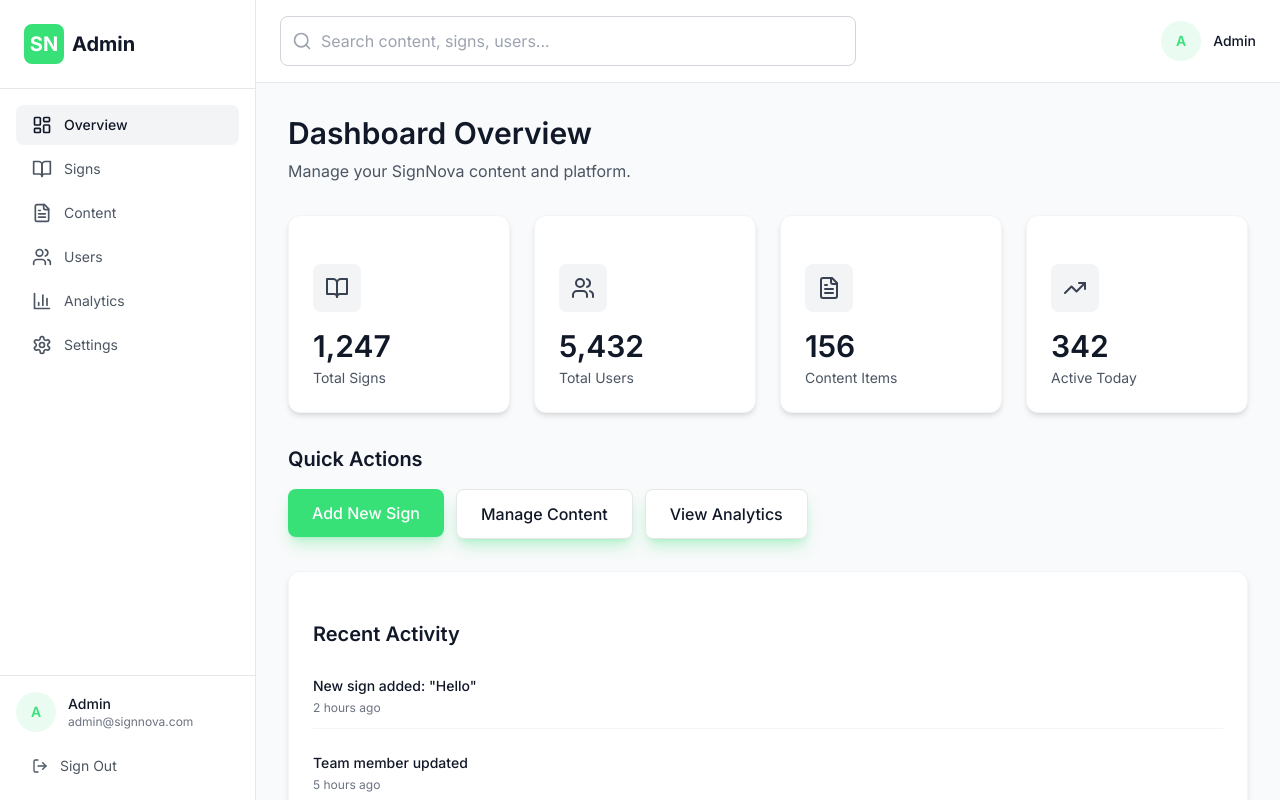
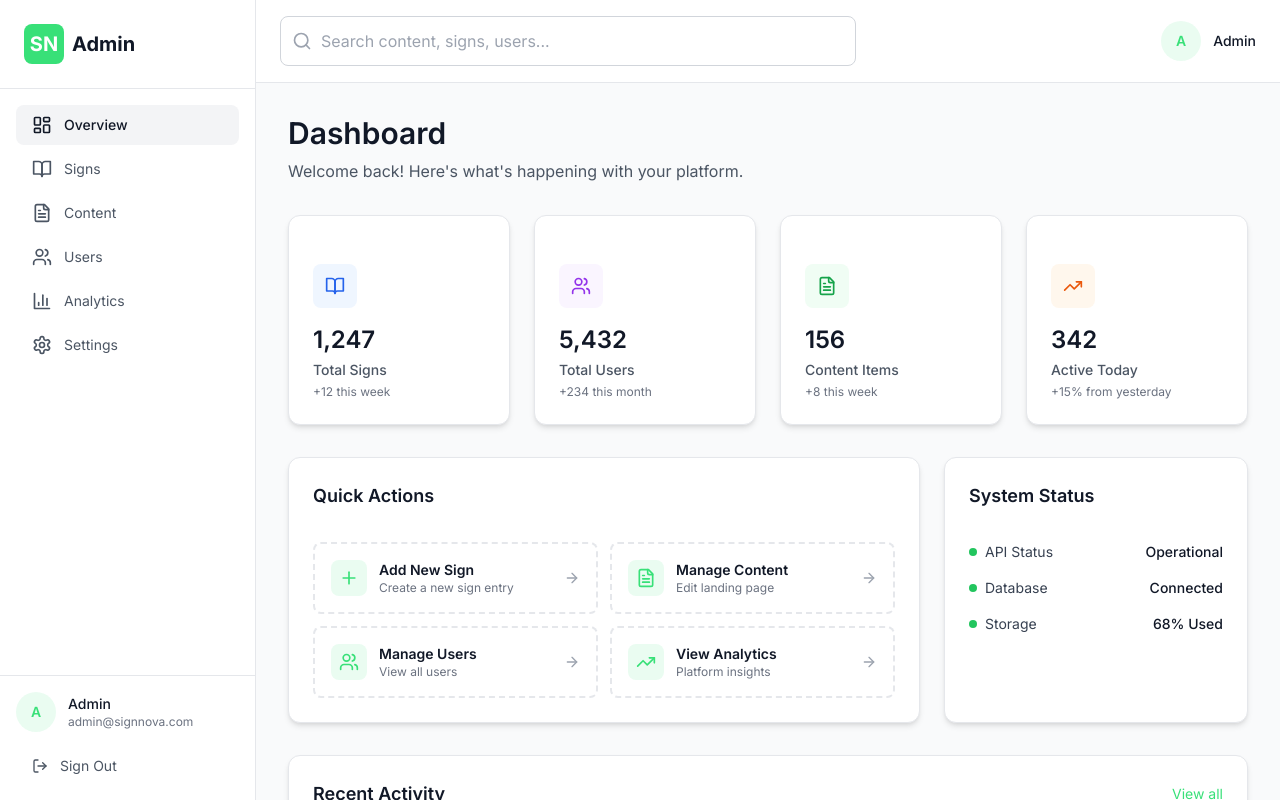
Before and after one commit to Romaric250/signbrige-web, a Next.js app: page /overview in a window 1280 px wide. Built offline with nearby package versions, Linux system fonts and the light colour scheme; no server answers.

Commit message:
feat: website coming to live

```diff
--- a/app/(dashboard)/overview/page.tsx
+++ b/app/(dashboard)/overview/page.tsx
@@ -1,30 +1,96 @@
 'use client'
 
 import React from 'react'
-import { BookOpen, Users, FileText, TrendingUp } from 'lucide-react'
-import { Card, CardContent } from '@/components/ui/Card'
+import { BookOpen, Users, FileText, TrendingUp, Plus, ArrowRight, Clock, CheckCircle } from 'lucide-react'
+import { Card, CardContent, CardHeader, CardTitle } from '@/components/ui/Card'
 import Link from 'next/link'
 import Button from '@/components/ui/Button'
 
 const OverviewPage: React.FC = () => {
   const stats = [
-    { icon: BookOpen, label: 'Total Signs', value: '1,247', href: '/dictionary' },
-    { icon: Users, label: 'Total Users', value: '5,432', href: '/users' },
-    { icon: FileText, label: 'Content Items', value: '156', href: '/content' },
-    { icon: TrendingUp, label: 'Active Today', value: '342', href: '/analytics' },
+    {
+      icon: BookOpen,
+      label: 'Total Signs',
+      value: '1,247',
+      change: '+12 this week',
+      href: '/dictionary',
+      color: 'bg-blue-50',
+      iconColor: 'text-blue-600'
+    },
+    {
+      icon: Users,
+      label: 'Total Users',
+      value: '5,432',
+      change: '+234 this month',
+      href: '/users',
+      color: 'bg-purple-50',
+      iconColor: 'text-purple-600'
+    },
+    {
+      icon: FileText,
+      label: 'Content Items',
+      value: '156',
+      change: '+8 this week',
+      href: '/content',
+      color: 'bg-green-50',
+      iconColor: 'text-green-600'
+    },
+    {
+      icon: TrendingUp,
+      label: 'Active Today',
+      value: '342',
+      change: '+15% from yesterday',
+      href: '/analytics',
+      color: 'bg-orange-50',
+      iconColor: 'text-orange-600'
+    },
   ]
 
-  const quickActions = [
-    { label: 'Add New Sign', href: '/dictionary?action=create', color: 'bg-primary text-white hover:bg-primary-dark' },
-    { label: 'Manage Content', href: '/content', color: 'bg-white text-gray-900 border border-gray-200 hover:bg-gray-50' },
-    { label: 'View Analytics', href: '/analytics', color: 'bg-white text-gray-900 border border-gray-200 hover:bg-gray-50' },
+  const recentActivity = [
+    {
+      id: 1,
+      type: 'sign',
+      title: 'New sign added: "Hello"',
+      description: 'Added to ASL dictionary',
+      time: '2 hours ago',
+      icon: BookOpen,
+      iconColor: 'text-blue-600'
+    },
+    {
+      id: 2,
+      type: 'team',
+      title: 'Team member updated',
+      description: 'Updated bio for Sarah Johnson',
+      time: '5 hours ago',
+      icon: Users,
+      iconColor: 'text-purple-600'
+    },
+    {
+      id: 3,
+      type: 'content',
+      title: 'Content published',
+      description: 'Published new feature card',
+      time: '1 day ago',
+      icon: FileText,
+      iconColor: 'text-green-600'
+    },
+    {
+      id: 4,
+      type: 'sign',
+      title: 'Sign edited: "Thank You"',
+      description: 'Updated video and description',
+      time: '2 days ago',
+      icon: BookOpen,
+      iconColor: 'text-blue-600'
+    },
   ]
 
   return (
-    <div className="p-8">
+    <div className="p-8 max-w-7xl mx-auto">
+      {/* Header */}
       <div className="mb-8">
-        <h1 className="text-3xl font-semibold text-gray-900 mb-2">Dashboard Overview</h1>
-        <p className="text-gray-600">Manage your SignNova content and platform.</p>
+        <h1 className="text-3xl font-semibold text-gray-900 mb-2">Dashboard</h1>
+        <p className="text-gray-600">Welcome back! Here's what's happening with your platform.</p>
       </div>
 
       {/* Stats Grid */}
@@ -33,15 +99,18 @@ const OverviewPage: React.FC = () => {
           const Icon = stat.icon
           return (
             <Link key={stat.label} href={stat.href}>
-              <Card hover className="h-full">
+              <Card hover className="h-full border border-gray-200">
                 <CardContent className="pt-6">
-                  <div className="flex items-center justify-between mb-4">
-                    <div className="p-3 rounded-lg bg-gray-100">
-                      <Icon className="h-6 w-6 text-gray-700" />
+                  <div className="flex items-start justify-between mb-4">
+                    <div className={`p-3 rounded-lg ${stat.color}`}>
+                      <Icon className={`h-5 w-5 ${stat.iconColor}`} />
                     </div>
                   </div>
-                  <p className="text-3xl font-semibold text-gray-900 mb-1">{stat.value}</p>
-                  <p className="text-sm text-gray-600">{stat.label}</p>
+                  <div className="space-y-1">
+                    <p className="text-2xl font-semibold text-gray-900">{stat.value}</p>
+                    <p className="text-sm font-medium text-gray-600">{stat.label}</p>
+                    <p className="text-xs text-gray-500">{stat.change}</p>
+                  </div>
                 </CardContent>
               </Card>
             </Link>
@@ -49,43 +118,140 @@ const OverviewPage: React.FC = () => {
         })}
       </div>
 
+      {/* Main Content Grid */}
+      <div className="grid grid-cols-1 lg:grid-cols-3 gap-6 mb-8">
         {/* Quick Actions */}
-      <div className="mb-8">
-        <h2 className="text-xl font-semibold text-gray-900 mb-4">Quick Actions</h2>
-        <div className="flex flex-wrap gap-3">
-          {quickActions.map((action) => (
-            <Link key={action.label} href={action.href}>
-              <Button className={action.color}>
-                {action.label}
-              </Button>
+        <Card className="lg:col-span-2 border border-gray-200">
+          <CardHeader className="pb-4">
+            <div className="flex items-center justify-between">
+              <CardTitle className="text-lg font-semibold">Quick Actions</CardTitle>
+            </div>
+          </CardHeader>
+          <CardContent>
+            <div className="grid grid-cols-1 sm:grid-cols-2 gap-3">
+              <Link href="/dictionary?action=create">
+                <div className="p-4 rounded-lg border-2 border-dashed border-gray-200 hover:border-primary hover:bg-primary/5 transition-all cursor-pointer group">
+                  <div className="flex items-center gap-3">
+                    <div className="p-2 rounded-lg bg-primary/10 group-hover:bg-primary/20 transition-colors">
+                      <Plus className="h-5 w-5 text-primary" />
+                    </div>
+                    <div className="flex-1">
+                      <p className="text-sm font-semibold text-gray-900">Add New Sign</p>
+                      <p className="text-xs text-gray-500">Create a new sign entry</p>
+                    </div>
+                    <ArrowRight className="h-4 w-4 text-gray-400 group-hover:text-primary transition-colors" />
+                  </div>
+                </div>
               </Link>
-          ))}
+              <Link href="/content">
+                <div className="p-4 rounded-lg border-2 border-dashed border-gray-200 hover:border-primary hover:bg-primary/5 transition-all cursor-pointer group">
+                  <div className="flex items-center gap-3">
+                    <div className="p-2 rounded-lg bg-primary/10 group-hover:bg-primary/20 transition-colors">
+                      <FileText className="h-5 w-5 text-primary" />
                     </div>
+                    <div className="flex-1">
+                      <p className="text-sm font-semibold text-gray-900">Manage Content</p>
+                      <p className="text-xs text-gray-500">Edit landing page</p>
+                    </div>
+                    <ArrowRight className="h-4 w-4 text-gray-400 group-hover:text-primary transition-colors" />
+                  </div>
+                </div>
+              </Link>
+              <Link href="/users">
+                <div className="p-4 rounded-lg border-2 border-dashed border-gray-200 hover:border-primary hover:bg-primary/5 transition-all cursor-pointer group">
+                  <div className="flex items-center gap-3">
+                    <div className="p-2 rounded-lg bg-primary/10 group-hover:bg-primary/20 transition-colors">
+                      <Users className="h-5 w-5 text-primary" />
+                    </div>
+                    <div className="flex-1">
+                      <p className="text-sm font-semibold text-gray-900">Manage Users</p>
+                      <p className="text-xs text-gray-500">View all users</p>
+                    </div>
+                    <ArrowRight className="h-4 w-4 text-gray-400 group-hover:text-primary transition-colors" />
+                  </div>
+                </div>
+              </Link>
+              <Link href="/analytics">
+                <div className="p-4 rounded-lg border-2 border-dashed border-gray-200 hover:border-primary hover:bg-primary/5 transition-all cursor-pointer group">
+                  <div className="flex items-center gap-3">
+                    <div className="p-2 rounded-lg bg-primary/10 group-hover:bg-primary/20 transition-colors">
+                      <TrendingUp className="h-5 w-5 text-primary" />
+                    </div>
+                    <div className="flex-1">
+                      <p className="text-sm font-semibold text-gray-900">View Analytics</p>
+                      <p className="text-xs text-gray-500">Platform insights</p>
+                    </div>
+                    <ArrowRight className="h-4 w-4 text-gray-400 group-hover:text-primary transition-colors" />
+                  </div>
+                </div>
+              </Link>
+            </div>
+          </CardContent>
+        </Card>
+
+        {/* System Status */}
+        <Card className="border border-gray-200">
+          <CardHeader className="pb-4">
+            <CardTitle className="text-lg font-semibold">System Status</CardTitle>
+          </CardHeader>
+          <CardContent>
+            <div className="space-y-4">
+              <div className="flex items-center justify-between">
+                <div className="flex items-center gap-2">
+                  <div className="w-2 h-2 rounded-full bg-green-500"></div>
+                  <span className="text-sm text-gray-700">API Status</span>
+                </div>
+                <span className="text-sm font-medium text-gray-900">Operational</span>
+              </div>
+              <div className="flex items-center justify-between">
+                <div className="flex items-center gap-2">
+                  <div className="w-2 h-2 rounded-full bg-green-500"></div>
+                  <span className="text-sm text-gray-700">Database</span>
+                </div>
+                <span className="text-sm font-medium text-gray-900">Connected</span>
+              </div>
+              <div className="flex items-center justify-between">
+                <div className="flex items-center gap-2">
+                  <div className="w-2 h-2 rounded-full bg-green-500"></div>
+                  <span className="text-sm text-gray-700">Storage</span>
+                </div>
+                <span className="text-sm font-medium text-gray-900">68% Used</span>
+              </div>
+            </div>
+          </CardContent>
+        </Card>
       </div>
 
       {/* Recent Activity */}
-      <Card>
-        <CardContent className="pt-6">
-          <h2 className="text-xl font-semibold text-gray-900 mb-4">Recent Activity</h2>
-          <div className="space-y-3">
-            <div className="flex items-center justify-between py-3 border-b border-gray-100">
-              <div>
-                <p className="text-sm font-medium text-gray-900">New sign added: "Hello"</p>
-                <p className="text-xs text-gray-500 mt-1">2 hours ago</p>
+      <Card className="border border-gray-200">
+        <CardHeader className="pb-4">
+          <div className="flex items-center justify-between">
+            <CardTitle className="text-lg font-semibold">Recent Activity</CardTitle>
+            <Link href="/analytics" className="text-sm text-primary hover:underline">
+              View all
+            </Link>
+          </div>
+        </CardHeader>
+        <CardContent>
+          <div className="space-y-4">
+            {recentActivity.map((activity) => {
+              const Icon = activity.icon
+              return (
+                <div key={activity.id} className="flex items-start gap-4 py-3 border-b border-gray-100 last:border-0">
+                  <div className={`p-2 rounded-lg bg-gray-50 ${activity.iconColor}`}>
+                    <Icon className="h-4 w-4" />
+                  </div>
+                  <div className="flex-1 min-w-0">
+                    <p className="text-sm font-medium text-gray-900">{activity.title}</p>
+                    <p className="text-xs text-gray-500 mt-0.5">{activity.description}</p>
+                    <div className="flex items-center gap-2 mt-2">
+                      <Clock className="h-3 w-3 text-gray-400" />
+                      <span className="text-xs text-gray-500">{activity.time}</span>
                     </div>
                   </div>
-            <div className="flex items-center justify-between py-3 border-b border-gray-100">
-              <div>
-                <p className="text-sm font-medium text-gray-900">Team member updated</p>
-                <p className="text-xs text-gray-500 mt-1">5 hours ago</p>
                 </div>
-            </div>
-            <div className="flex items-center justify-between py-3">
-              <div>
-                <p className="text-sm font-medium text-gray-900">Content published</p>
-                <p className="text-xs text-gray-500 mt-1">1 day ago</p>
-              </div>
-            </div>
+              )
+            })}
           </div>
         </CardContent>
       </Card>
```
Lines whose indentation alone changed are shown as unchanged.
